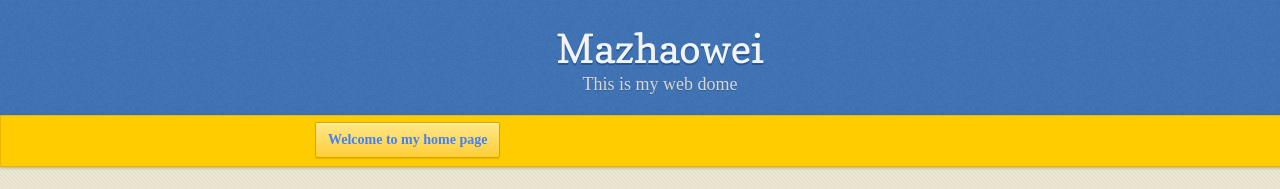
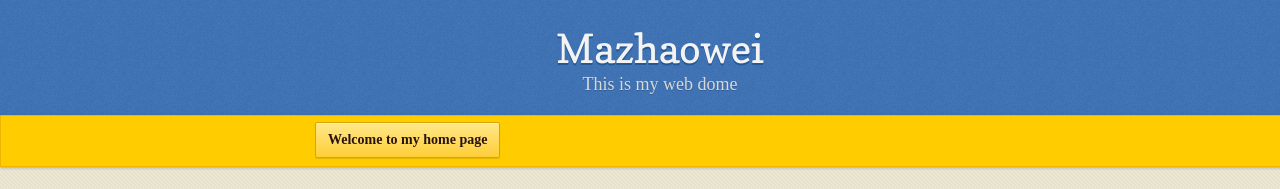
Before and after one commit to mazhaowei/mazhaowei.github.io, a plain HTML site: page index.html in a window 1280 px wide. Shown: the top 189 px of the page. Drawn offline with nearby package versions, Linux system fonts and the light colour scheme.

Commit message:
Update index.html

```diff
--- a/index.html
+++ b/index.html
@@ -27,7 +27,7 @@
 
       <div id="banner">
         <!--<span id="logo"></span>-->
-        <a class="button fork" style="color:#4480F6; cursor:none;" >Welcome to my home page</a>
+        <a class="button fork" style="color:#28140F; cursor:none;" >Welcome to my home page</a>
       </div><!-- end banner -->
 
 
```
